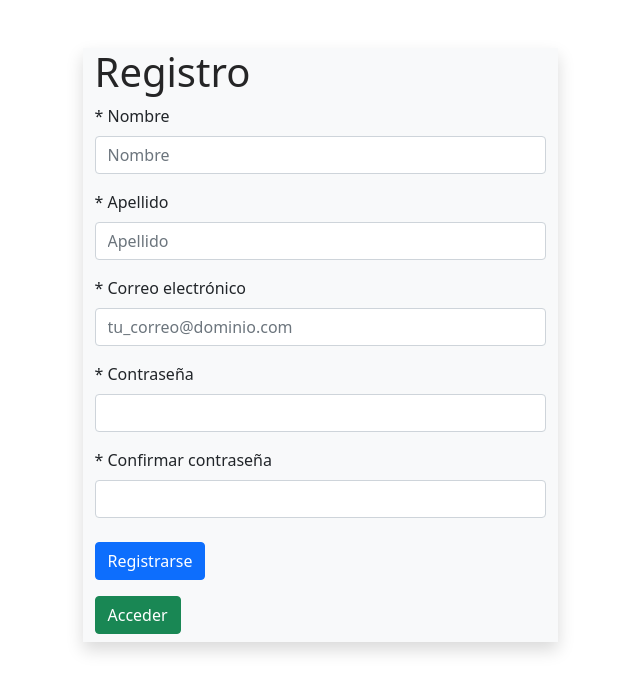
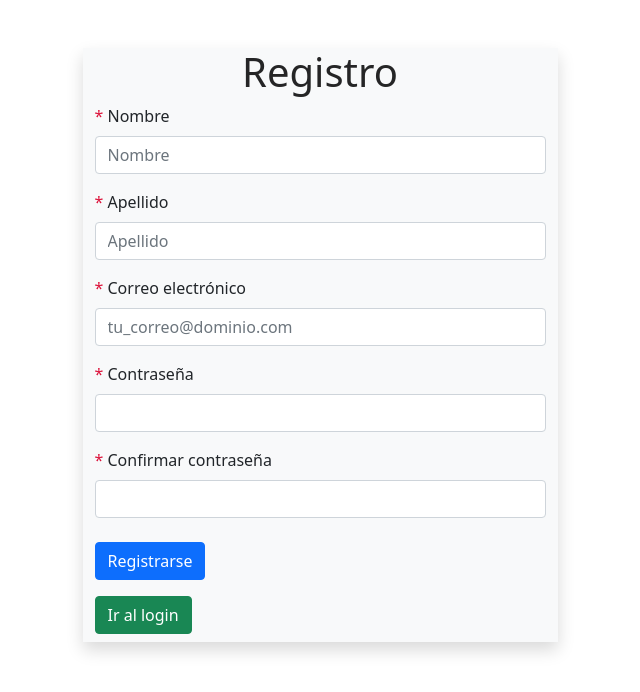
Before and after one commit to thamaraRD/biblioteca_con_roles, a React (Create React App) app in the folder client/: page /register in a window 1280 px wide. Shown: the top 692 px of the page, without its empty margins (320-960 px from the left). Built offline with nearby package versions, Linux system fonts and the light colour scheme; no server answers.

Commit message:
input de firstName corregido para el registro

```diff
--- a/client/src/components/UserForm.jsx
+++ b/client/src/components/UserForm.jsx
@@ -1,9 +1,10 @@
-import React from 'react';
-import { Form, Button } from 'react-bootstrap';
+import React from "react";
+import { Form, Button } from "react-bootstrap";
 import { Formik } from "formik";
 import * as Yup from "yup";
+import styles from "../scss/UserForm.module.scss";
 
-const UserForm = (props) =>{
+const UserForm = (props) => {
   const { isLogin, formHandler, nameButton } = props;
   const registerSchema = Yup.object().shape({
     firstName: Yup.string()
@@ -18,7 +19,7 @@ const registerSchema = Yup.object().shape({
     password: Yup.string()
       .min(6, "Mínimo 6 caracteres")
       .required("Ingrese una contraseña"),
-    passwordConfirmation: Yup.string()
+    confirmPassword: Yup.string()
       .required("Ingrese contraseña")
       .oneOf([Yup.ref("password"), null], "Las contraseñas deben coincidir"),
   });
@@ -27,14 +28,15 @@ const loginSchema = Yup.object().shape({
     email: Yup.string()
       .email("Formato de email inválido")
       .required("Debe ingresar un email"),
-        password: Yup.string().min(6, "Mínimo 6 caracteres")
+    password: Yup.string()
+      .min(6, "Mínimo 6 caracteres")
       .required("Ingrese una contraseña"),
   });
   return (
     <>
       <Formik
         initialValues={{
-            fullName: "",
+          firstName: "",
           lastName: "",
           email: "",
           password: "",
@@ -47,26 +49,26 @@ const loginSchema = Yup.object().shape({
           <Form noValidate onSubmit={handleSubmit}>
             {!isLogin && (
               <>
-                <Form.Group className="mb-3" controlId="fullName">
+                <Form.Group className="mb-3" controlId="firstName">
                   <Form.Label>
-                    <span className="is-required">*</span> Nombre
+                    <span className={styles.isRequired}>*</span> Nombre
                   </Form.Label>
                   <Form.Control
                     type="text"
-                    name="fullName"
+                    name="firstName"
                     placeholder="Nombre"
-                    value={values.fullName}
+                    value={values.firstName}
                     onChange={handleChange}
-                    isValid={touched.fullName && !errors.fullName}
-                    isInvalid={!!errors.fullName}
+                    isValid={touched.firstName && !errors.firstName}
+                    isInvalid={!!errors.firstName}
                   />
                   <Form.Control.Feedback type="invalid">
-                    {errors.fullName}
+                    {errors.firstName}
                   </Form.Control.Feedback>
                 </Form.Group>
                 <Form.Group className="mb-3" controlId="lastName">
                   <Form.Label>
-                    <span className="is-required">*</span> Apellido
+                    <span className={styles.isRequired}>*</span> Apellido
                   </Form.Label>
                   <Form.Control
                     type="text"
@@ -85,7 +87,7 @@ const loginSchema = Yup.object().shape({
             )}
             <Form.Group className="mb-3" controlId="email">
               <Form.Label>
-                    <span className="is-required">*</span> Correo electrónico
+                <span className={styles.isRequired}>*</span> Correo electrónico
               </Form.Label>
               <Form.Control
                 type="string"
@@ -103,7 +105,7 @@ const loginSchema = Yup.object().shape({
 
             <Form.Group className="mb-3" controlId="password">
               <Form.Label>
-                    <span className="is-required">*</span> Contraseña
+                <span className={styles.isRequired}>*</span> Contraseña
               </Form.Label>
               <Form.Control
                 type="password"
@@ -120,16 +122,15 @@ const loginSchema = Yup.object().shape({
             {!isLogin && (
               <Form.Group className="mb-3" controlId="passwordConfirm">
                 <Form.Label>
-                    <span className="is-required">*</span> Confirmar contraseña
+                  <span className={styles.isRequired}>*</span> Confirmar
+                  contraseña
                 </Form.Label>
                 <Form.Control
                   type="password"
                   name="confirmPassword"
                   value={values.confirmPassword}
                   onChange={handleChange}
-                    isValid={
-                        touched.confirmPassword && !errors.confirmPassword
-                    }
+                  isValid={touched.confirmPassword && !errors.confirmPassword}
                   isInvalid={!!errors.confirmPassword}
                 />
                 <Form.Control.Feedback type="invalid">
@@ -137,12 +138,14 @@ const loginSchema = Yup.object().shape({
                 </Form.Control.Feedback>
               </Form.Group>
             )}
-                <Button variant="primary" type="submit"className="my-2">{nameButton}</Button>
+            <Button variant="primary" type="submit" className="my-2">
+              {nameButton}
+            </Button>
           </Form>
         )}
       </Formik>
     </>
-    )
+  );
 };
 
 export default UserForm;
--- /dev/null
+++ b/client/src/scss/UserForm.module.scss
@@ -0,0 +1,3 @@
+.isRequired {
+  color: #dc143c;
+}
--- a/client/src/views/LoginAndRegister.jsx
+++ b/client/src/views/LoginAndRegister.jsx
@@ -36,9 +36,9 @@ const LoginAndRegister = () => {
       console.log(response.data);
       Swal.fire({
         title: "Registro exitoso",
-        text: `${values.firstName} se registro con éxito`,
+        text: `${values.firstName} se registró con éxito`,
         icon: "success",
-        confirmButtonText: "¡Que Bien!",
+        confirmButtonText: "¡Qué bien!",
       }).then((result) => {
         if (result.isConfirmed) {
           setIsLogin(true);
@@ -90,8 +90,10 @@ const LoginAndRegister = () => {
   };
 
   useEffect(() => {
-    if (user) {
-      history.push("/");
+    if (user?.role === "admin") {
+      history.push("/admin/books");
+    } else if (user?.role === "basic") {
+      history.push("/user/books");
     }
     location.pathname === "/register" ? setIsLogin(false) : setIsLogin(true);
   }, []); // eslint-disable-line react-hooks/exhaustive-deps
@@ -101,14 +103,14 @@ const LoginAndRegister = () => {
       <Container className="mx-auto my-5">
         <Row className="justify-content-center align-items-center">
           <Col className="col-5 bg-light shadow">
-            {isLogin ? <h1>Login</h1> : <h1>Registro</h1>}
+            <h1 className="text-center">{isLogin ? "Login" : "Registro"}</h1>
             <UserForm
               isLogin={isLogin}
               formHandler={isLogin ? loginUser : registerUser}
-              nameButton={isLogin ? "Acceder" : "Registrarse"}
+              nameButton={isLogin ? "Login" : "Registrarse"}
             />
             <Button variant="success" className="my-2" onClick={handleLogin}>
-              {!isLogin ? "Acceder" : "Registrarse"}
+              {!isLogin ? "Ir al login" : "Me voy a registrar"}
             </Button>
           </Col>
         </Row>
```
Lines whose indentation alone changed are shown as unchanged.
